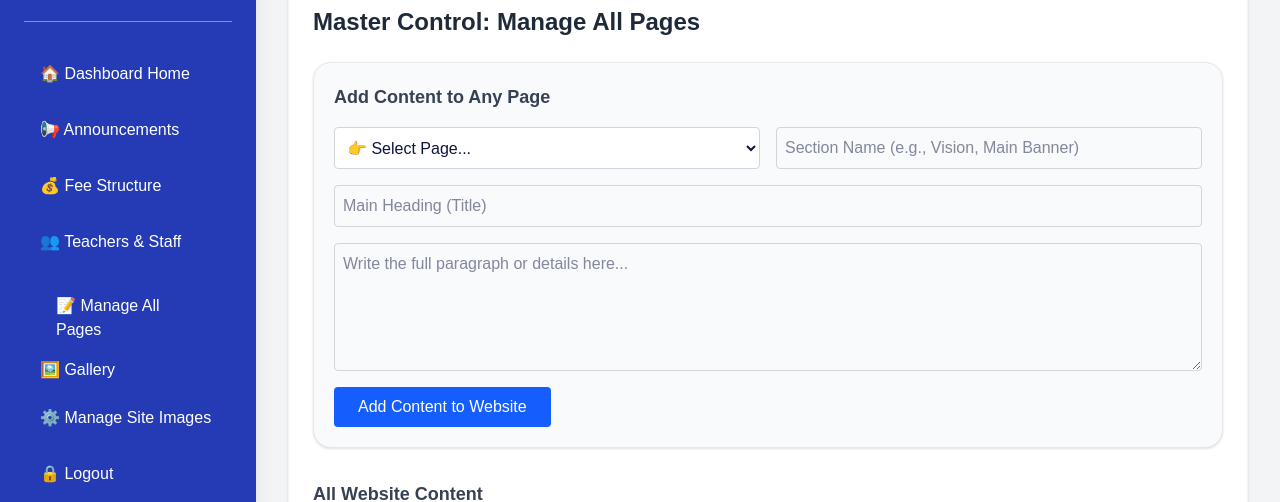
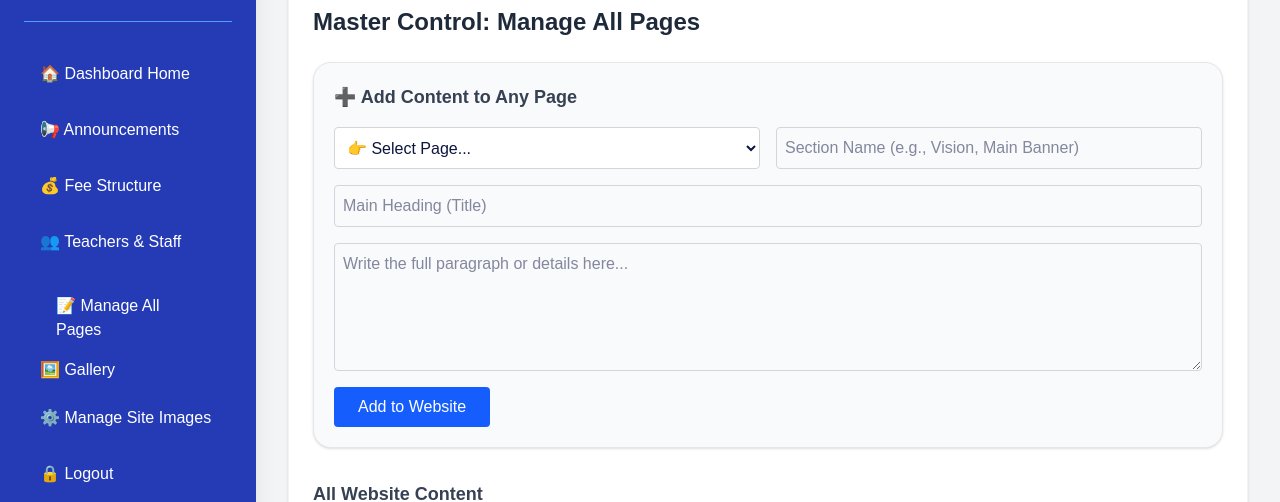
Before and after one commit to anjali100-coder/kinder-school-website, a Next.js app: page /admin/dashboard/manage-pages in a window 1280 px wide. Shown: the part 242-744 px from the top of the page. Built offline with nearby package versions, Linux system fonts and the light colour scheme; no server answers; the database is empty.

Commit message:
added edit functionality to master cms

```diff
--- a/app/admin/dashboard/manage-pages/page.tsx
+++ b/app/admin/dashboard/manage-pages/page.tsx
@@ -18,6 +18,9 @@ export default function ManageAllPages() {
   const [description, setDescription] = useState('');
   const [isSubmitting, setIsSubmitting] = useState(false);
 
+  // नया Edit स्टेट
+  const [editId, setEditId] = useState<number | null>(null);
+
   useEffect(() => {
     fetchContents();
   }, []);
@@ -29,21 +32,48 @@ export default function ManageAllPages() {
     setLoading(false);
   };
 
-  const handleAddContent = async (e: React.FormEvent) => {
+  // डेटा जोड़ने या अपडेट (Edit) करने का फंक्शन
+  const handleSubmitContent = async (e: React.FormEvent) => {
     e.preventDefault();
     setIsSubmitting(true);
 
-    const { error } = await supabase.from('website_content').insert([
-      { page_name: pageName, section_name: sectionName, title: title, description: description }
-    ]);
+    if (editId) {
+      // अगर Edit मोड है, तो पुराना डेटा Update करें
+      const { error } = await supabase.from('website_content')
+        .update({ page_name: pageName, section_name: sectionName, title: title, description: description })
+        .eq('id', editId);
 
       if (!error) {
-      setPageName(''); setSectionName(''); setTitle(''); setDescription('');
+        resetForm();
         fetchContents();
+        alert('Content updated successfully!');
+      } else {
+        alert('Error updating content!');
+      }
+    } else {
+      // अगर नया है, तो Insert करें
+      const { error } = await supabase.from('website_content')
+        .insert([{ page_name: pageName, section_name: sectionName, title: title, description: description }]);
+
+      if (!error) {
+        resetForm();
+        fetchContents();
+        alert('New content added successfully!');
       } else {
         alert('Error adding content!');
       }
+    }
     setIsSubmitting(false);
+  };
+
+  // Edit बटन दबाने पर फॉर्म में डेटा भरने का फंक्शन
+  const handleEdit = (item: any) => {
+    setEditId(item.id);
+    setPageName(item.page_name);
+    setSectionName(item.section_name);
+    setTitle(item.title);
+    setDescription(item.description);
+    window.scrollTo({ top: 0, behavior: 'smooth' }); // पेज को ऊपर खिसकाने के लिए
   };
 
   const handleDelete = async (id: number) => {
@@ -53,22 +83,26 @@ export default function ManageAllPages() {
     }
   };
 
+  // फॉर्म खाली करने का फंक्शन
+  const resetForm = () => {
+    setEditId(null);
+    setPageName('');
+    setSectionName('');
+    setTitle('');
+    setDescription('');
+  };
+
   return (
     <div className="bg-white p-6 rounded-lg shadow-sm border border-gray-100">
       <h1 className="text-2xl font-bold text-gray-800 mb-6">Master Control: Manage All Pages</h1>
 
-      {/* नया कंटेंट जोड़ने का फॉर्म */}
-      <form onSubmit={handleAddContent} className="mb-8 bg-gray-50 p-5 rounded-md border border-gray-200 shadow-sm">
-        <h2 className="text-lg font-semibold mb-4 text-gray-700">Add Content to Any Page</h2>
+      {/* फॉर्म (Add या Update के लिए) */}
+      <form onSubmit={handleSubmitContent} className={`mb-8 p-5 rounded-md border shadow-sm ${editId ? 'bg-yellow-50 border-yellow-300' : 'bg-gray-50 border-gray-200'}`}>
+        <h2 className={`text-lg font-semibold mb-4 ${editId ? 'text-yellow-700' : 'text-gray-700'}`}>
+          {editId ? '✏️ Edit Content' : '➕ Add Content to Any Page'}
+        </h2>
         <div className="grid grid-cols-1 md:grid-cols-2 gap-4 mb-4">
-
-          {/* पेज सेलेक्ट करने का ड्रॉपडाउन */}
-          <select
-            value={pageName}
-            onChange={(e) => setPageName(e.target.value)}
-            className="border border-gray-300 p-2 rounded bg-white focus:ring-2 focus:ring-blue-500"
-            required
-          >
+          <select value={pageName} onChange={(e) => setPageName(e.target.value)} className="border border-gray-300 p-2 rounded bg-white focus:ring-2 focus:ring-blue-500" required>
             <option value="" disabled>👉 Select Page...</option>
             <option value="Home">Home Page</option>
             <option value="About">About Us</option>
@@ -84,17 +118,25 @@ export default function ManageAllPages() {
           <textarea placeholder="Write the full paragraph or details here..." value={description} onChange={(e) => setDescription(e.target.value)} className="border border-gray-300 p-2 rounded h-32 focus:ring-2 focus:ring-blue-500" required />
         </div>
 
-        <button type="submit" disabled={isSubmitting} className="bg-blue-600 text-white px-6 py-2 rounded hover:bg-blue-700 font-medium">
-          {isSubmitting ? 'Adding to Website...' : 'Add Content to Website'}
+        <div className="flex gap-4">
+          <button type="submit" disabled={isSubmitting} className={`${editId ? 'bg-yellow-600 hover:bg-yellow-700' : 'bg-blue-600 hover:bg-blue-700'} text-white px-6 py-2 rounded font-medium transition-colors`}>
+            {isSubmitting ? 'Saving...' : (editId ? 'Update Content' : 'Add to Website')}
           </button>
+
+          {editId && (
+            <button type="button" onClick={resetForm} className="bg-gray-400 text-white px-6 py-2 rounded hover:bg-gray-500 font-medium transition-colors">
+              Cancel Edit
+            </button>
+          )}
+        </div>
       </form>
 
-      {/* पूरी वेबसाइट का कंटेंट दिखाने वाला हिस्सा */}
+      {/* डेटा लिस्ट */}
       <h2 className="text-lg font-semibold mb-4 text-gray-700">All Website Content</h2>
       {loading ? <p className="text-gray-500">Loading website data...</p> : (
         <div className="grid grid-cols-1 gap-4">
           {contents.map((item) => (
-            <div key={item.id} className="border border-gray-200 p-4 rounded bg-white shadow-sm flex flex-col md:flex-row justify-between items-start md:items-center gap-4">
+            <div key={item.id} className="border border-gray-200 p-4 rounded bg-white shadow-sm flex flex-col md:flex-row justify-between items-start md:items-center gap-4 hover:shadow-md transition-shadow">
               <div>
                 <div className="flex gap-2 mb-2">
                   <span className="bg-green-100 text-green-800 text-xs font-bold px-2 py-1 rounded">Page: {item.page_name}</span>
@@ -103,9 +145,16 @@ export default function ManageAllPages() {
                 <h3 className="font-bold text-lg text-gray-800">{item.title}</h3>
                 <p className="text-gray-600 text-sm mt-1 whitespace-pre-wrap">{item.description}</p>
               </div>
+
+              <div className="flex gap-2">
+                {/* नया Edit बटन */}
+                <button onClick={() => handleEdit(item)} className="bg-yellow-50 text-yellow-600 border border-yellow-200 px-4 py-2 rounded hover:bg-yellow-100 font-medium text-sm whitespace-nowrap">
+                  Edit
+                </button>
                 <button onClick={() => handleDelete(item.id)} className="bg-red-50 text-red-600 border border-red-200 px-4 py-2 rounded hover:bg-red-100 font-medium text-sm whitespace-nowrap">
                   Delete
                 </button>
+              </div>
             </div>
           ))}
           {contents.length === 0 && <p className="text-gray-500 bg-gray-50 p-4 rounded text-center border border-gray-200">No content added yet.</p>}
```
Lines whose indentation alone changed are shown as unchanged.
